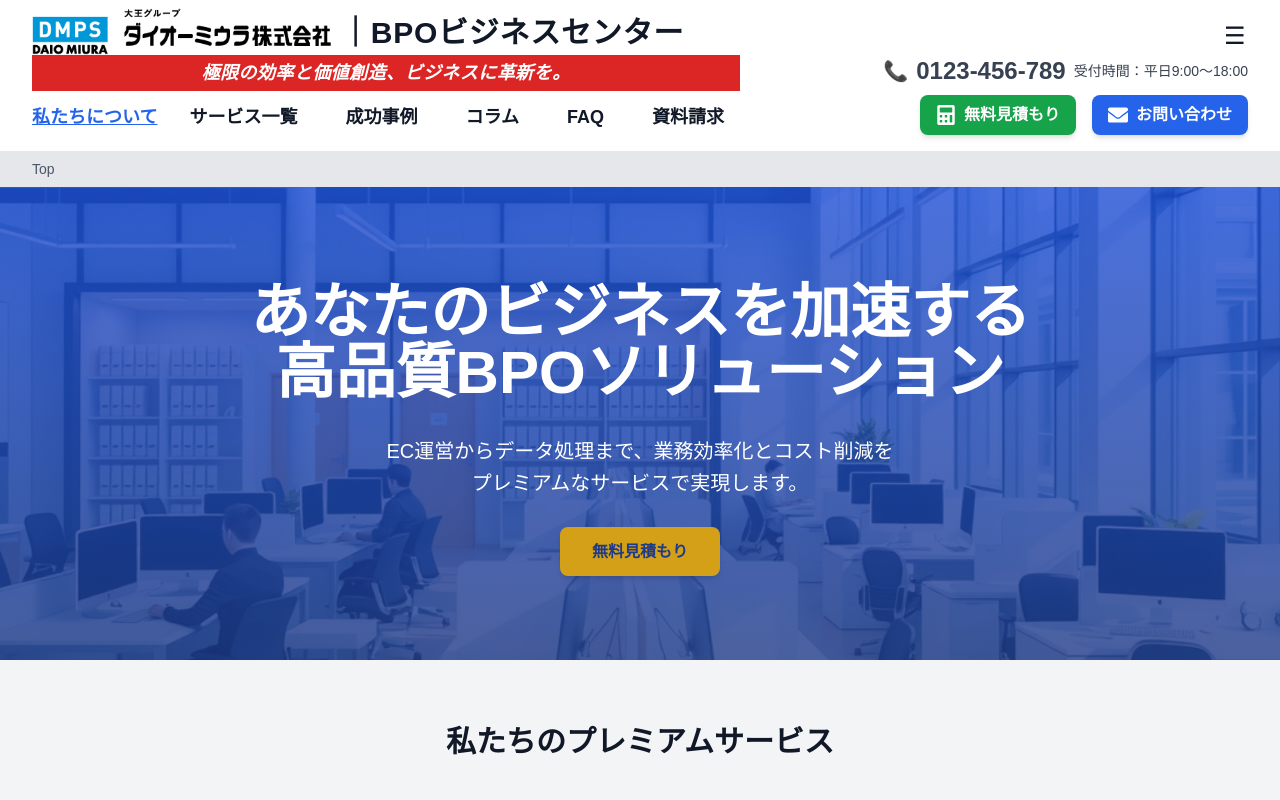
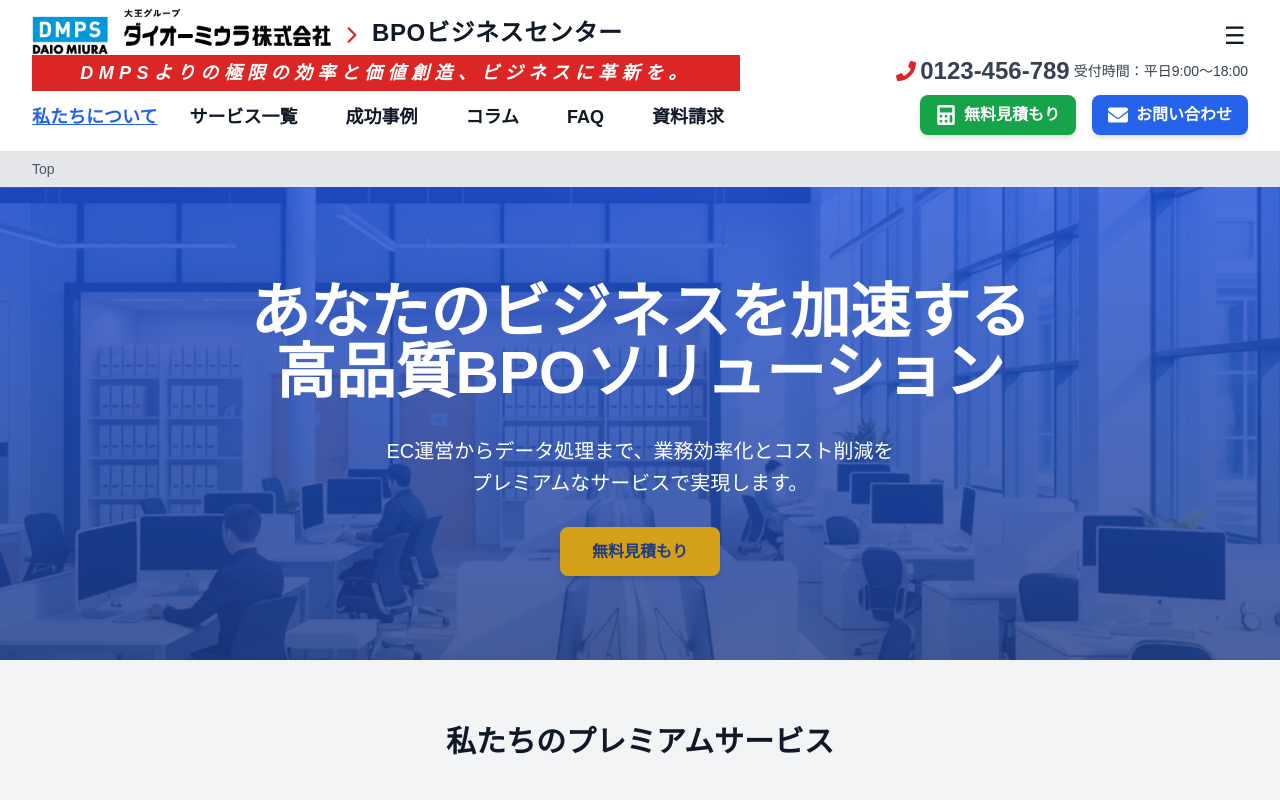
Before and after one commit to Roll1SBack/BPO_Portalsite, a Next.js app: page / in a window 1280 px wide. Shown: the top 800 px of the page. Built offline with nearby package versions, Linux system fonts and the light colour scheme; what tailwind-clip-path would draw is missing.

Commit message:
Header Modification

```diff
--- a/src/components/Layout.js
+++ b/src/components/Layout.js
@@ -4,7 +4,9 @@ import Link from "next/link";
 import { useRouter } from "next/router";
 import { motion } from "framer-motion"; // Import Framer Motion
 import { slide as Menu } from "react-burger-menu"; // Import React Burger Menu for mobile
-import { FaCalculator, FaEnvelope } from "react-icons/fa"; // Import SVG icons from react-icons
+import { FaCalculator, FaEnvelope, FaPhone, FaAngleRight } from "react-icons/fa"; // Import SVG icons from react-icons
+import { IoIosArrowForward } from "react-icons/io"; // Import SVG icons from react-icons
+import { MdArrowRightAlt } from "react-icons/md"; // Import SVG icons from react-icons
 
 // Debug: Site-wide Layout in light mode only, with static ribbon, circular scrolling text (8 cm text in 10 cm ribbon), dropdowns closing on menu clicks, clickable サービス一覧 and 成功事例, and SVG icons for buttons.
 export default function Layout({ children, extraContact = null }) {
@@ -110,10 +112,13 @@ export default function Layout({ children, extraContact = null }) {
       <div className="relative w-full h-9 bg-red-600 overflow-hidden">
         {/* Static ribbon background */}
         <div className="flex inset-0 bg-red-600 flex items-center justify-center">
-          { (
+          {(
             <div className="absolute inset-y-0 flex items-center">
-              <p className="ribbon-text text-white text-lg font-semibold italic tracking-wide">
-                極限の効率と価値創造、ビジネスに革新を。
+              <p
+                className="ribbon-text text-white text-lg font-semibold italic tracking-wide"
+                style={{ letterSpacing: "0.3em" }}
+              >
+                DMPSよりの極限の効率と価値創造、ビジネスに革新を。
               </p>
             </div>
           )}
@@ -145,9 +150,11 @@ export default function Layout({ children, extraContact = null }) {
               </div>
             </Link>
 
+            {/*<FaAngleRight className="text-red-600 text-2xl mt-2 ml-2"/> {/* SVG angle-right icon */}
+            <IoIosArrowForward className="text-red-600  font-semibold text-2xl mt-2 ml-2" /> {/* SVG angle-right icon */}
             <Link href="/">
-              <h1 className="text-3xl font-extrabold tracking-wide ml-2 mt-1 text-black-600 hover:text-gold-900 transition-colors duration-500">
-                ｜BPOビジネスセンター
+              <h1 className="text-2xl font-extrabold tracking-wide ml-2 mt-1 text-black-600 hover:text-gold-900 transition-colors duration-500">
+                BPOビジネスセンター
               </h1>
             </Link>
 
@@ -402,8 +409,12 @@ export default function Layout({ children, extraContact = null }) {
             </nav>
             <div className="flex flex-col items-end gap-2">
               {/* Phone info */}
-              <div className="flex items-center gap-2 text-gray-700">
-                <span className="text-xl">📞</span>
+              <div className="flex items-center gap-1 text-gray-700">
+                {/*<FaCalculator className="text-white text-xl" />
+                //<span className="text-xl">📞</span>*/}
+
+
+                <FaPhone className="text-red-600 text-xl" /> {/* SVG phone icon */}
                 <span className="text-2xl font-bold">0123-456-789</span>
                 <span className="text-sm">受付時間：平日9:00〜18:00</span>
               </div>
```
